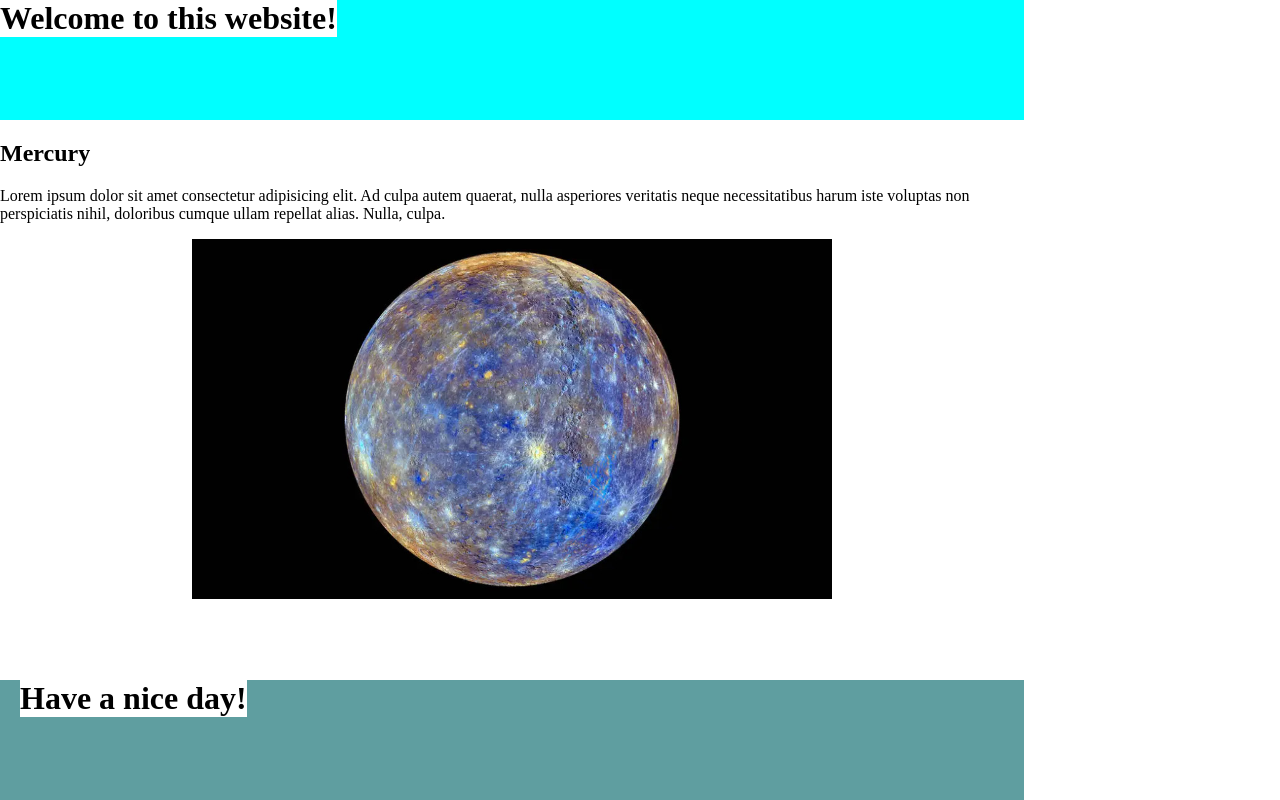
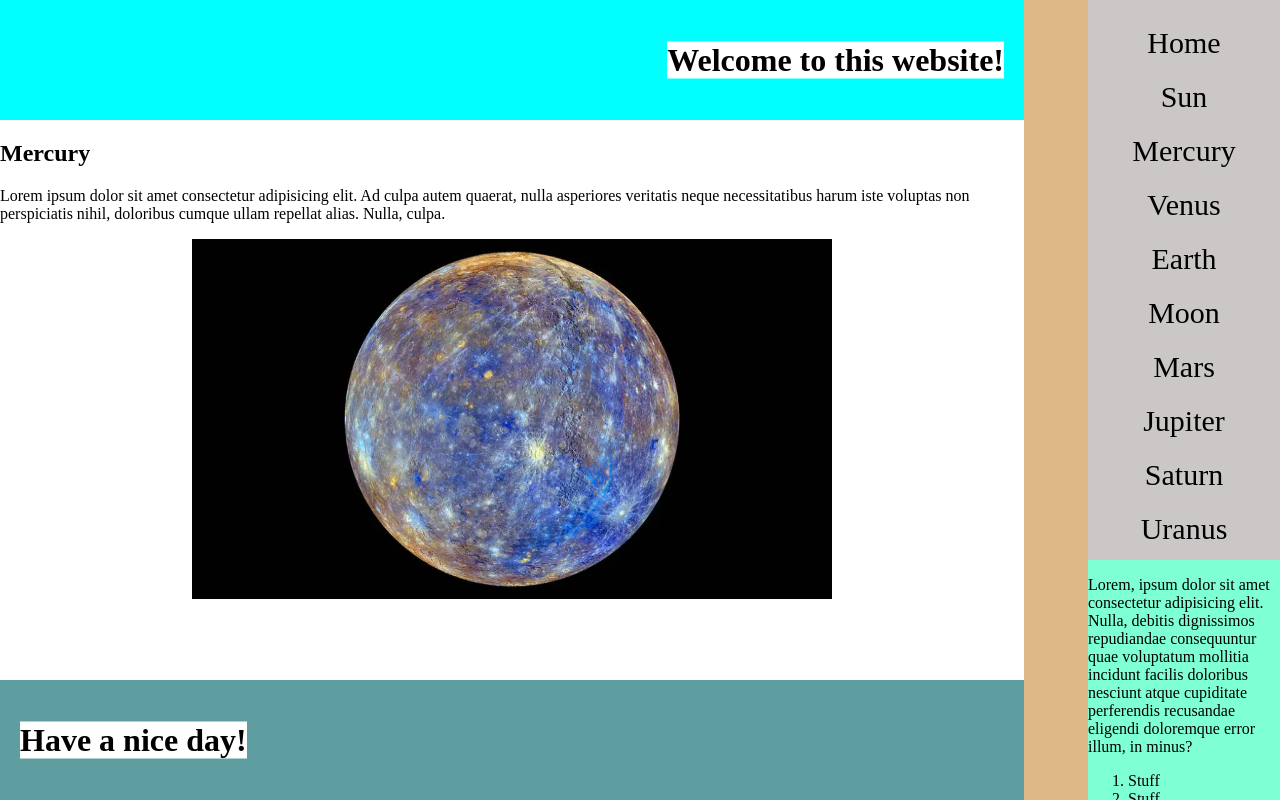
Before and after one commit to maksMakl/WebLab2, a plain HTML site: page mercury.html in a window 1280 px wide. Drawn offline with Linux system fonts and the light colour scheme.

Commit message:
Added link to layout stylesheet

```diff
--- a/mercury.html
+++ b/mercury.html
@@ -3,6 +3,7 @@
     <head>
         <title>Solar system</title>
         <link rel="stylesheet" href="style.css">
+        <link rel="stylesheet" href="layout.css">
         <meta charset="UTF-8">
     </head>
     <body>
```
Also changed, not shown: moon.html (+1 -0 lines), neptune.html (+1 -0 lines), pluto.html (+1 -0 lines), saturn.html (+1 -0 lines), sun.html (+1 -0 lines), uranus.html (+1 -0 lines), venus.html (+1 -0 lines).
